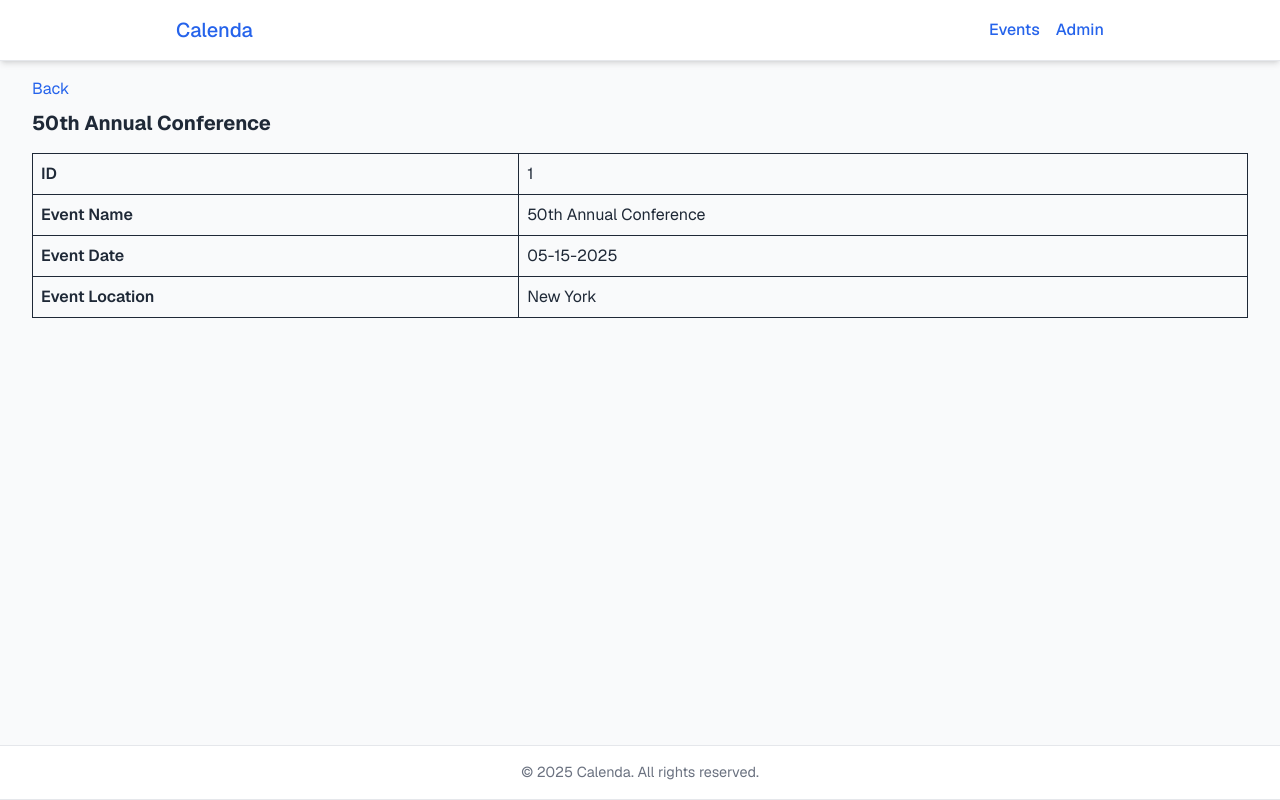
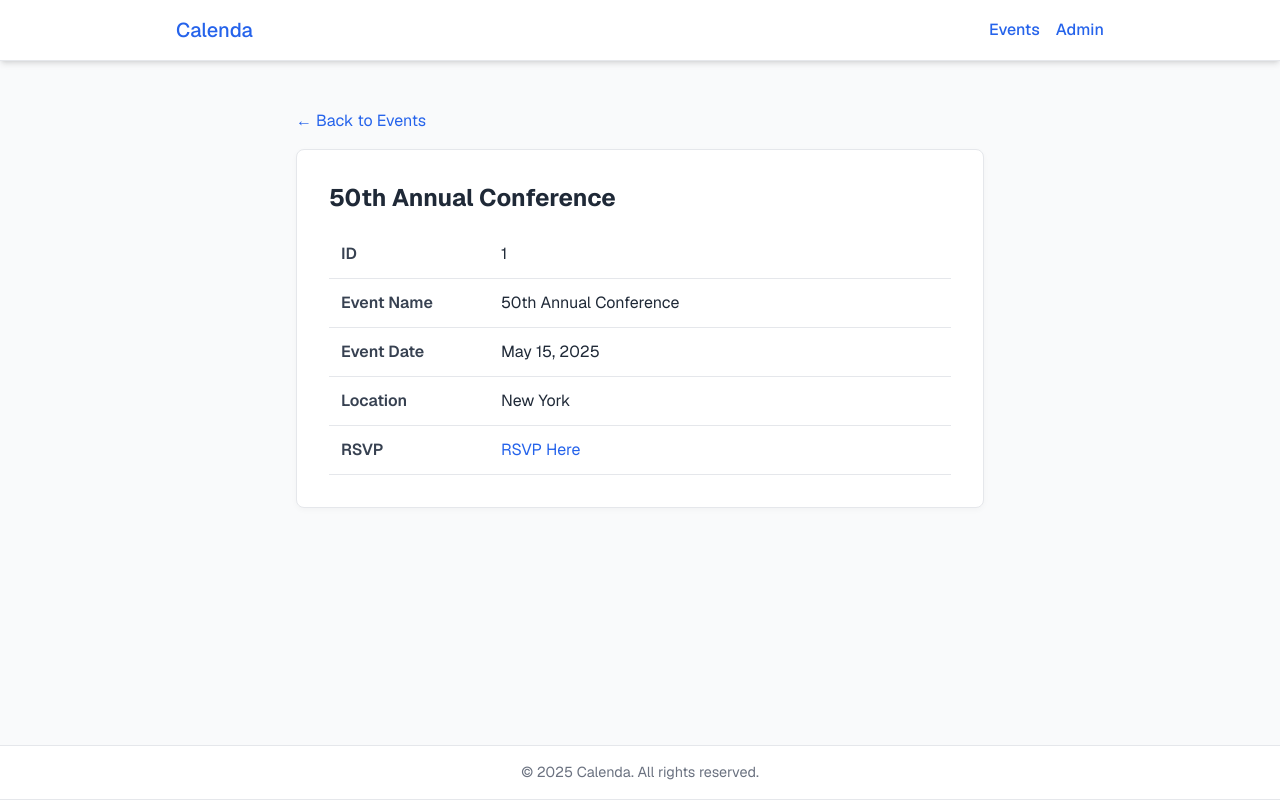
Before and after one commit to kndubois/Calenda, a Next.js app: page /collection/1 in a window 1280 px wide. Built offline with nearby package versions, Linux system fonts and the light colour scheme; data requests are answered from the project's data file.

Commit message:
updating the look

```diff
--- a/db.json
+++ b/db.json
@@ -4,19 +4,41 @@
       "id": "1",
       "event_name": "50th Annual Conference",
       "event_date": "05-15-2025",
-      "event_location": "New York"
+      "event_location": "New York",
+      "description": "",
+      "host": "",
+      "capacity": "",
+      "rsvp_link": "https://example.com/rsvp"
     },
     {
       "id": "2",
       "event_name": "Networking Gala",
       "event_date": "06-28-2025",
-      "event_location": "Toronto"
+      "event_location": "Toronto",
+      "description": "",
+      "host": "",
+      "capacity": "",
+      "rsvp_link": "https://example.com/rsvp"
     },
     {
-      "id": 3,
+      "id": "3",
       "event_name": "Graduation Day!",
       "event_date": "06-17-2025",
-      "event_location": "Hamilton"
+      "event_location": "Hamilton",
+      "description": "",
+      "host": "",
+      "capacity": "",
+      "rsvp_link": "https://example.com/rsvp"
+    },
+    {
+      "id": "4",
+      "event_name": "Product Launch",
+      "event_date": "07-10-2025",
+      "event_location": "San Francisco",
+      "description": "Join us for the unveiling of our newest product line.",
+      "host": "Elena White, VP of Product",
+      "capacity": 150,
+      "rsvp_link": "https://example.com/rsvp"
     }
   ]
 }
--- a/src/app/collection/[id]/page.js
+++ b/src/app/collection/[id]/page.js
@@ -8,14 +8,32 @@ export async function generateStaticParams() {
   }));
 }
 
+function formatDate(dateString) {
+  const [month, day, year] = dateString.split("-");
+  const date = new Date(`${year}-${month}-${day}`);
+  return date.toLocaleDateString("en-US", {
+    year: "numeric",
+    month: "long",
+    day: "numeric",
+  });
+}
+
 export default async function EventDetail({ params }) {
   const res = await fetch(`http://localhost:4000/events/${params.id}`);
 
   if (!res.ok) {
     return (
-      <div className="p-4">
-        <p className="not-found-message">No event found with ID {params.id}.</p>
-        <a href="/collection" className="button blue">Back to Events</a>
+      <div className="p-8 max-w-xl mx-auto text-center bg-red-50 border border-red-200 rounded">
+        <h2 className="text-xl font-semibold text-red-700 mb-2">
+          Event Not Found
+        </h2>
+        <p className="text-gray-700 mb-4">
+          Sorry, no event with ID <strong>{params.id}</strong> could be found.
+          It may have been deleted or the URL may be incorrect.
+        </p>
+        <a href="/collection" className="button blue">
+          Back to Events
+        </a>
       </div>
     );
   }
@@ -23,29 +41,63 @@ export default async function EventDetail({ params }) {
   const event = await res.json();
 
   return (
-    <div className="p-4">
-      <Link href="/collection">Back</Link>
-      <h2 className="text-xl font-bold mt-2 mb-4">{event.event_name}</h2>
-      <table className="border-collapse border border-gray-400 w-full">
+    <div className="event-detail">
+      <div className="mb-4">
+        <Link href="/collection" className="text-blue-600 hover:underline">&larr; Back to Events</Link>
+      </div>
+
+      <div className="detail-card">
+        <h2 className="text-2xl font-bold mb-4">{event.event_name}</h2>
+
+        <table className="detail-table">
           <tbody>
             <tr>
-            <td className="border p-2 font-semibold">ID</td>
-            <td className="border p-2">{event.id}</td>
+              <td className="label">ID</td>
+              <td>{event.id}</td>
             </tr>
             <tr>
-            <td className="border p-2 font-semibold">Event Name</td>
-            <td className="border p-2">{event.event_name}</td>
+              <td className="label">Event Name</td>
+              <td>{event.event_name}</td>
             </tr>
             <tr>
-            <td className="border p-2 font-semibold">Event Date</td>
-            <td className="border p-2">{event.event_date}</td>
+              <td className="label">Event Date</td>
+              <td>{formatDate(event.event_date)}</td>
             </tr>
             <tr>
-            <td className="border p-2 font-semibold">Event Location</td>
-            <td className="border p-2">{event.event_location}</td>
+              <td className="label">Location</td>
+              <td>{event.event_location}</td>
             </tr>
+            {event.description && (
+              <tr>
+                <td className="label">Description</td>
+                <td>{event.description}</td>
+              </tr>
+            )}
+            {event.host && (
+              <tr>
+                <td className="label">Host</td>
+                <td>{event.host}</td>
+              </tr>
+            )}
+            {event.capacity && (
+              <tr>
+                <td className="label">Capacity</td>
+                <td>{event.capacity}</td>
+              </tr>
+            )}
+            {event.rsvp_link && (
+              <tr>
+                <td className="label">RSVP</td>
+                <td>
+                  <a href={event.rsvp_link} target="_blank" rel="noopener noreferrer" className="text-blue-600 hover:underline">
+                    RSVP Here
+                  </a>
+                </td>
+              </tr>
+            )}
           </tbody>
         </table>
       </div>
+    </div>
   );
 }
--- a/src/app/globals.css
+++ b/src/app/globals.css
@@ -206,6 +206,12 @@ a:hover { color:#1e40af; }
   grid-template-columns: repeat(auto-fit, minmax(280px, 1fr));
 }
 
+.event-detail {
+  max-width: 720px;
+  margin: 2rem auto;
+  padding: 1rem;
+}
+
 .event-card {
   border: 1px solid #e5e7eb;
   border-radius: 8px;
@@ -227,6 +233,45 @@ a:hover { color:#1e40af; }
   font-size: 0.9rem;
   color: #4b5563;
   margin-bottom: 0.5rem;
+}
+
+
+
+.detail-card {
+  background: #ffffff;
+  border: 1px solid #e5e7eb;
+  border-radius: 8px;
+  box-shadow: 0 2px 6px rgba(0, 0, 0, 0.03);
+  padding: 2rem;
+}
+
+.detail-table {
+  width: 100%;
+  border-collapse: collapse;
+}
+
+.detail-table td {
+  padding: 0.75rem;
+  border-bottom: 1px solid #e5e7eb;
+}
+
+.detail-table .label {
+  font-weight: 600;
+  color: #374151;
+  width: 160px;
+  white-space: nowrap;
+}
+
+.bg-red-50 {
+  background-color: #fef2f2;
+}
+
+.border-red-200 {
+  border-color: #fecaca;
+}
+
+.text-red-700 {
+  color: #b91c1c;
 }
 
 
```
Lines whose indentation alone changed are shown as unchanged.
